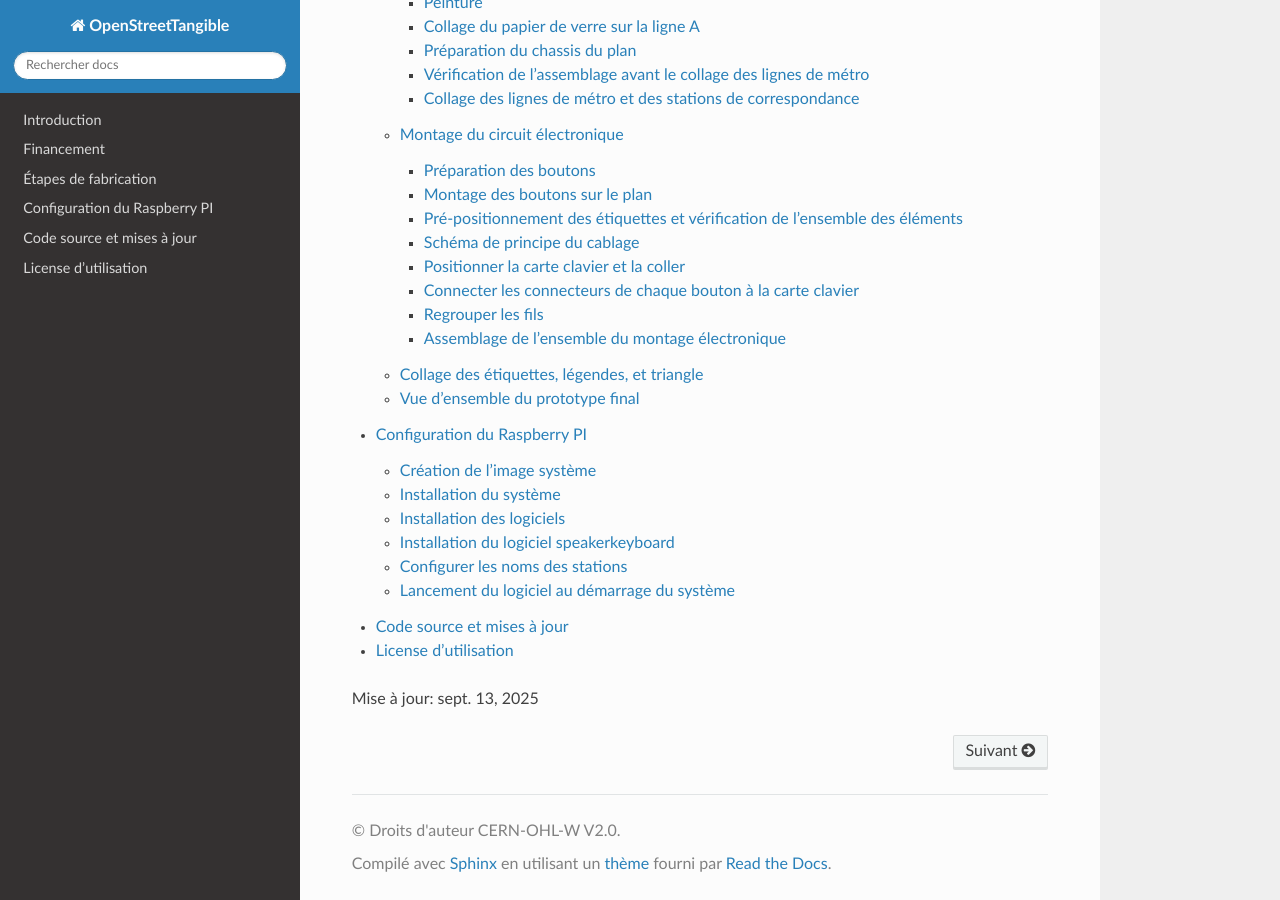
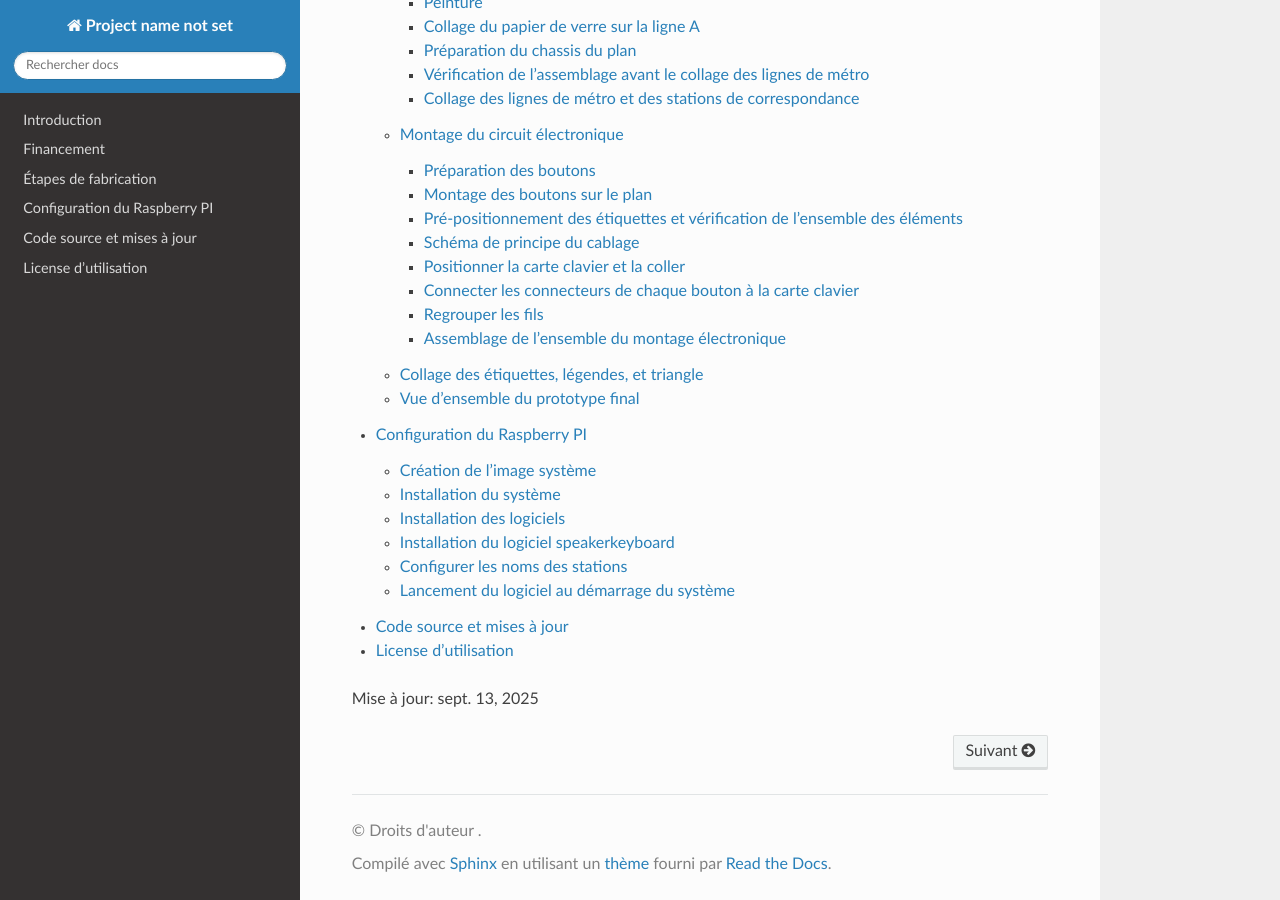
Before and after one commit to braillerap/OpenStreetTangible, a Sphinx documentation site: the page built from docs/index.rst, in a window 1280 px wide and 900 px high, scrolled down 1142 px. Built offline with Sphinx 7.4.7 and the Read the Docs theme 3.1.0, drawn with Linux system fonts in a browser that asks for light colours.

Commit message:
remove parameters already in conf_rtd.py

```diff
--- a/docs/conf.py
+++ b/docs/conf.py
@@ -31,12 +31,12 @@
 # }
 myst_enable_extensions = ["attrs_inline", "html_image"]
 
-master_doc = 'index'
-project = u'OpenStreetTangible'
-copyright = 'CERN-OHL-W V2.0'
+#master_doc = 'index'
+#project = u'OpenStreetTangible'
+#copyright = 'CERN-OHL-W V2.0'
 
-version = '0.1.1'
-release = '0.1.1'
+#version = '0.1.1'
+#release = '0.1.1'
 exclude_patterns = ['_build']
 default_role = 'obj'
 pygments_style = 'sphinx'
```
